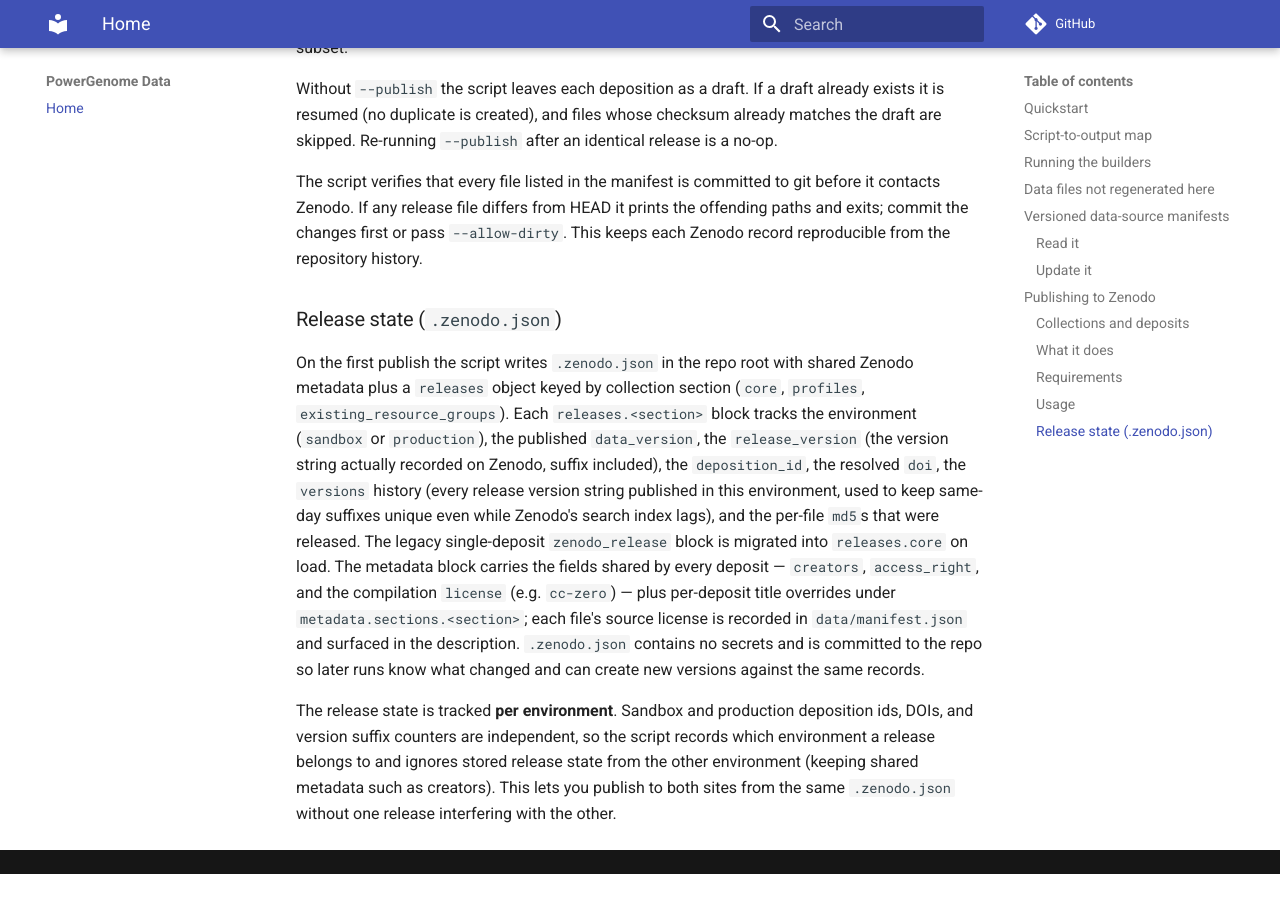
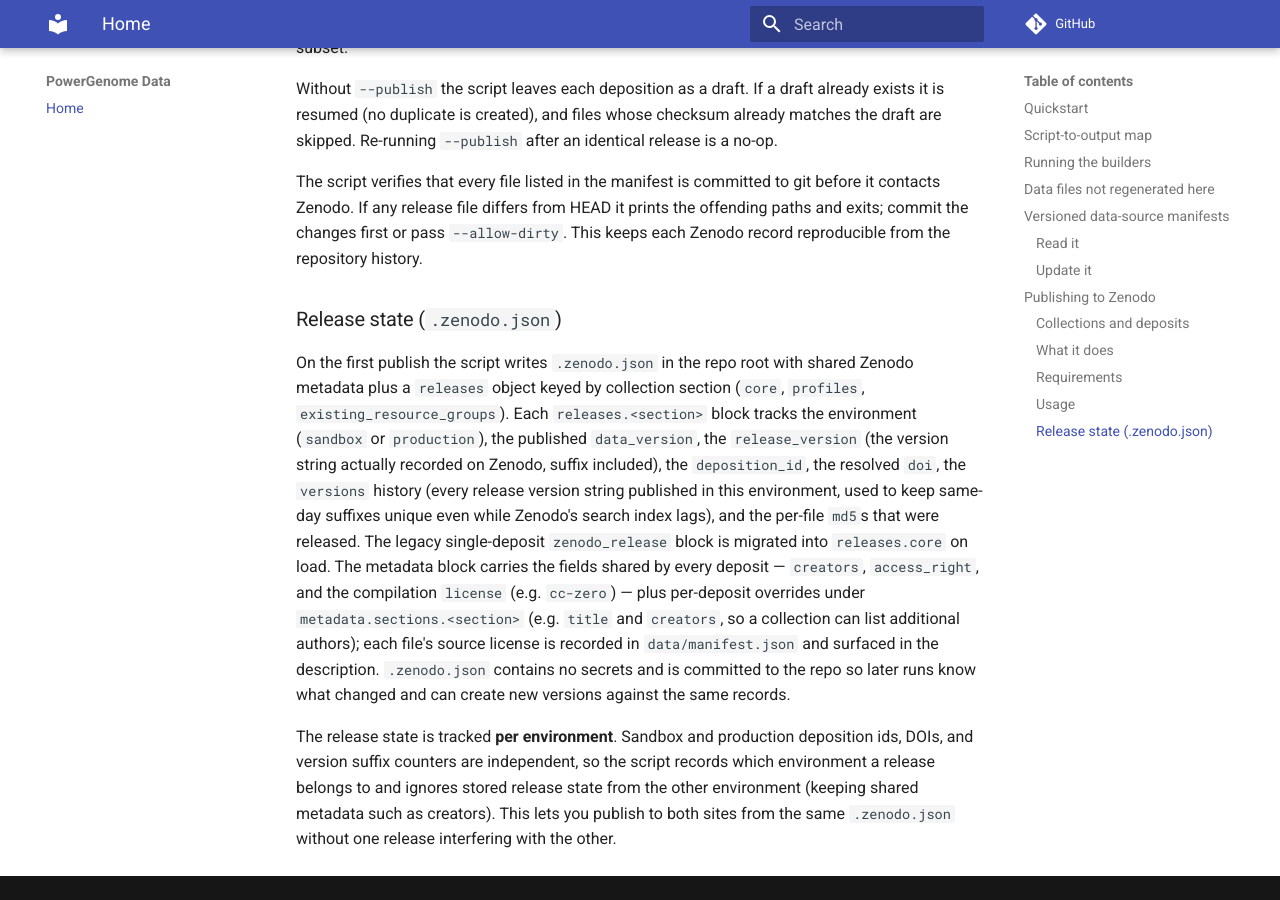
Before and after one commit to gschivley/PowerGenome-data, an MkDocs documentation site: the page built from docs/index.md, in a window 1280 px wide and 900 px high, scrolled down 7966 px. Built offline with MkDocs 1.6.1 and Material for MkDocs 9.7.7, drawn with Linux system fonts in a browser that asks for light colours; comment, search, counter and statistics services are not loaded; before the commit the page ends 8840 px from its top, so only the background shows below that.

Commit message:
Add Gabe as an author for wind/solar profile creation
Co-authored-by: Copilot <copilot@github.com>

```diff
--- a/docs/index.md
+++ b/docs/index.md
@@ -253,7 +253,8 @@ string published in this environment, used to keep same-day suffixes unique even
 search index lags), and the per-file `md5`s that were released. The legacy single-deposit
 `zenodo_release` block is migrated into `releases.core` on load. The metadata block carries the fields
 shared by every deposit — `creators`, `access_right`, and the compilation `license` (e.g. `cc-zero`) —
-plus per-deposit title overrides under `metadata.sections.<section>`; each file's source license is
+plus per-deposit overrides under `metadata.sections.<section>` (e.g. `title` and `creators`, so a
+collection can list additional authors); each file's source license is
 recorded in `data/manifest.json` and surfaced in the description. `.zenodo.json` contains no secrets
 and is committed to the repo so later runs know what changed and can create new versions against the
 same records.
```
Also changed, not shown: .zenodo.json.
